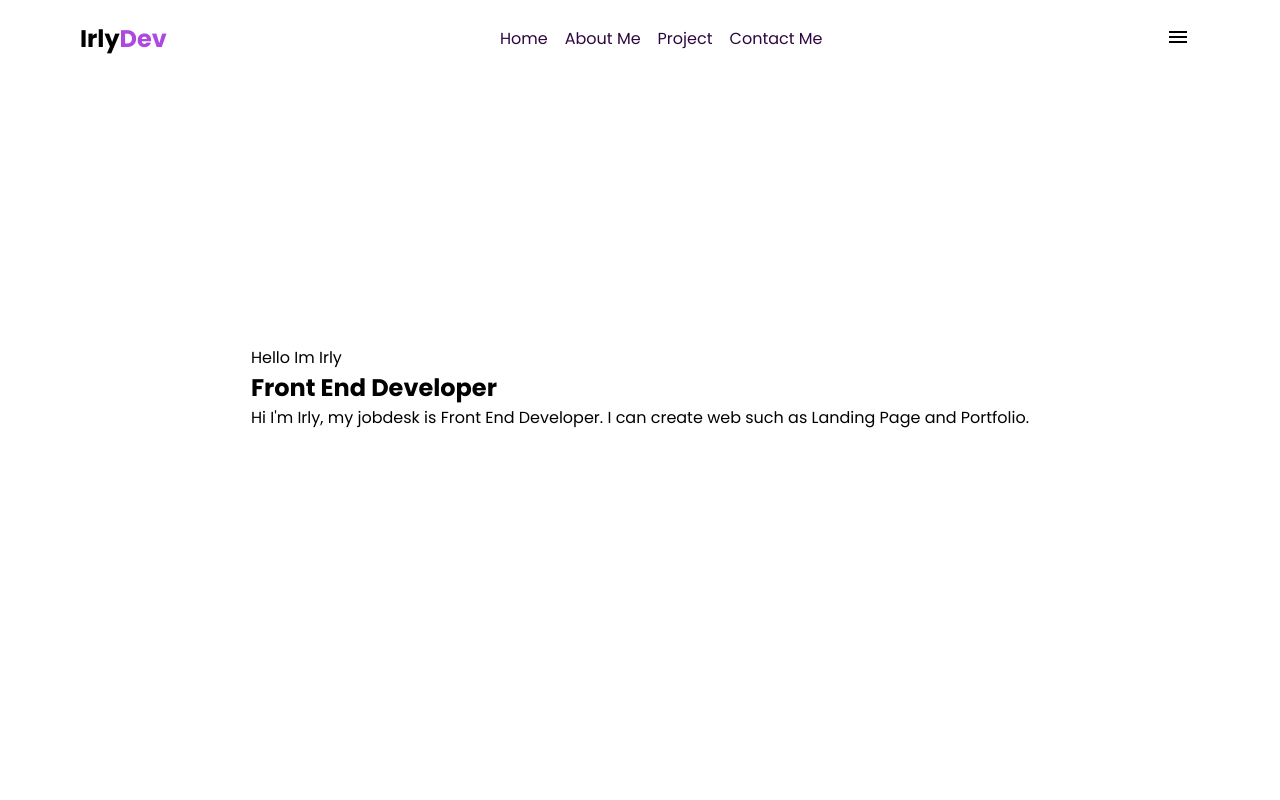
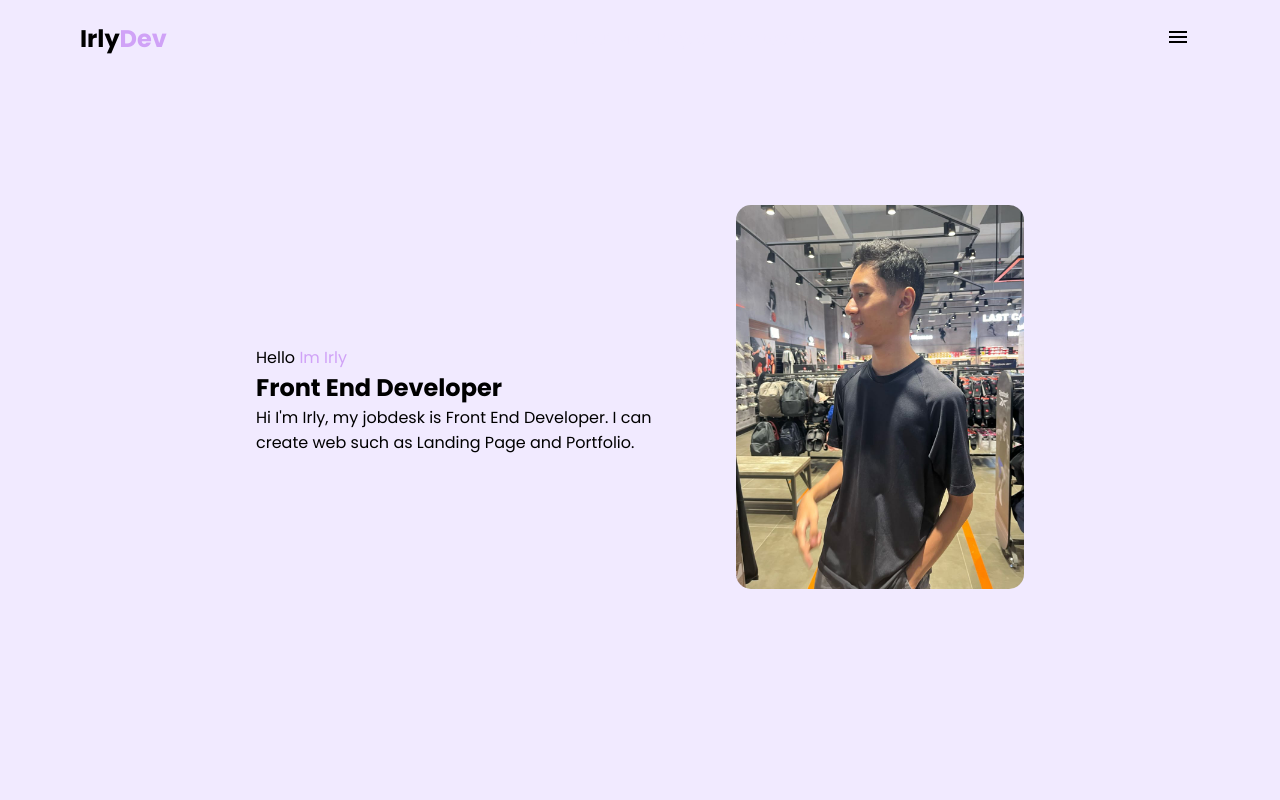
Before and after one commit to ItsLyy/Portfolio-School, a plain HTML site: page index.html in a window 1280 px wide. Shown: the top 800 px of the page. Drawn offline with Linux system fonts and the light colour scheme.

Commit message:
Change Color

```diff
--- a/index.html
+++ b/index.html
@@ -54,7 +54,7 @@
       <section id="home">
         <div class="container">
           <div class="container__left-side">
-            <p>Hello Im Irly</p>
+            <p>Hello <span>Im Irly</span></p>
             <h1>Front End Developer</h1>
             <p>
               Hi I'm Irly, my jobdesk is Front End Developer. I can create web
@@ -62,7 +62,7 @@
             </p>
           </div>
           <div class="container__right-side">
-            <img src="" alt="" class="home__profile" />
+            <img src="./src/public/photos/profile.jpeg" alt="" class="home__profile" />
           </div>
         </div>
       </section>
--- a/src/styles/app.css
+++ b/src/styles/app.css
@@ -2,6 +2,7 @@
 @import url('https://fonts.googleapis.com/css2?family=Poppins:ital,wght@0,100;0,200;0,300;0,400;0,500;0,600;0,700;0,800;0,900;1,100;1,200;1,300;1,400;1,500;1,600;1,700;1,800;1,900&display=swap');
 
 @import url('./navbar.css');
+@import url('./home.css');
 
 * {
   padding: 0;
@@ -11,6 +12,7 @@
 
 body {
   font-family: 'Poppins', sans-serif;
+  background: linear-gradient(0deg, var(--first-color), var(--first-color));
 }
 
 header {
--- /dev/null
+++ b/src/styles/home.css
@@ -0,0 +1,23 @@
+#home .container {
+  display: flex;
+  justify-content: center;
+  align-items: center;
+
+  height: 100%;
+  width: 100%;
+}
+
+#home .container .container__left-side{
+  width: 30rem;
+  padding: 0 5rem 0 0;
+  box-sizing: border-box;
+}
+
+#home .container .container__left-side p span {
+  color: var(--third-color);
+}
+
+#home .container .container__right-side img {
+  width: 18rem;
+  border-radius: 15px;
+}
--- a/src/styles/root.css
+++ b/src/styles/root.css
@@ -1,8 +1,8 @@
 :root {
-  --first-color: #2E073F;
-  --second-color: #7A1CAC;
-  --third-color: #AD49E1;
-  --fourth-color: #EBD3F8;
+  --first-color: #F1EAFF;
+  --second-color: #E5D4FF;
+  --third-color: #D0A2F7;
+  --fourth-color: #DCBFFF;
 
   --white-space: 5rem;
 }
```
Also changed, not shown: src/public/photos/profile.jpeg (added).
